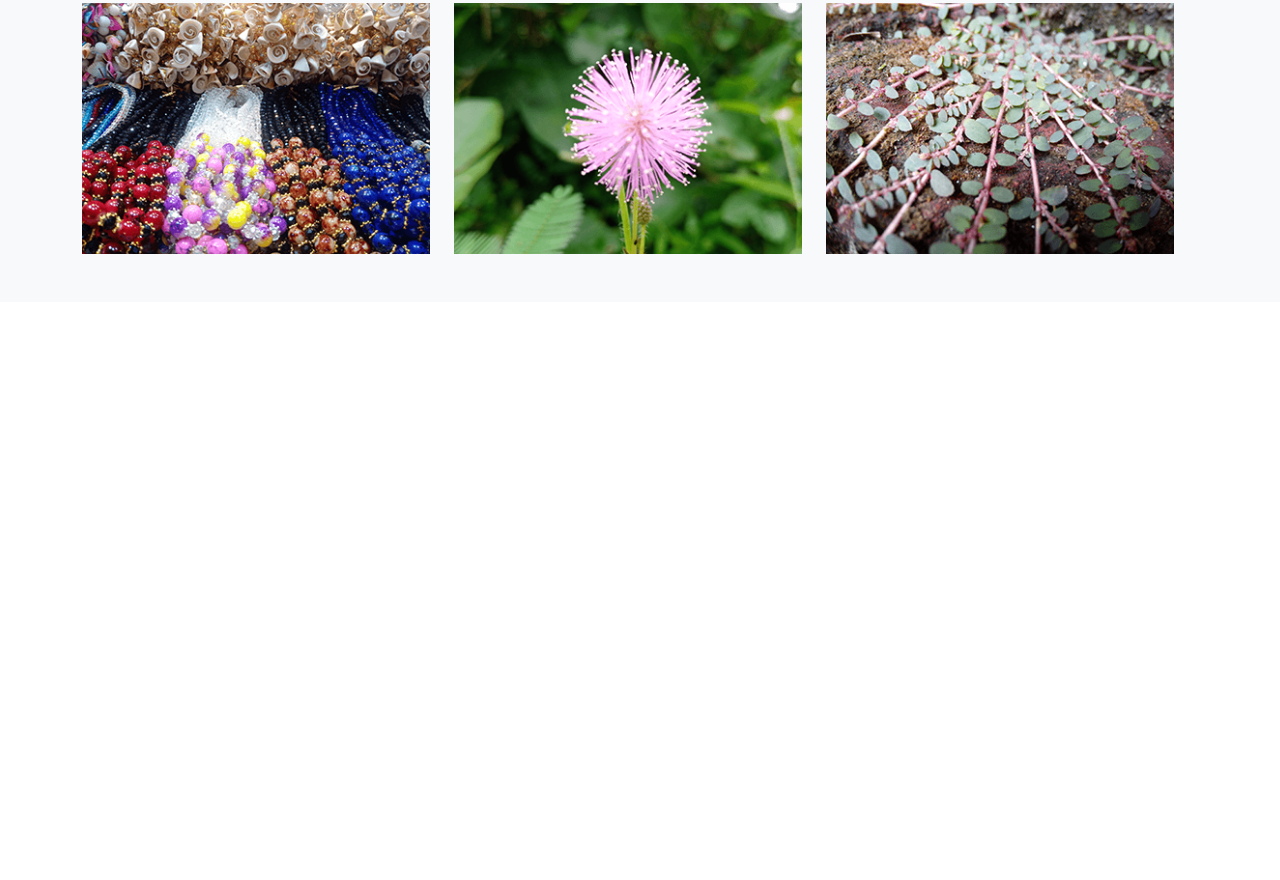
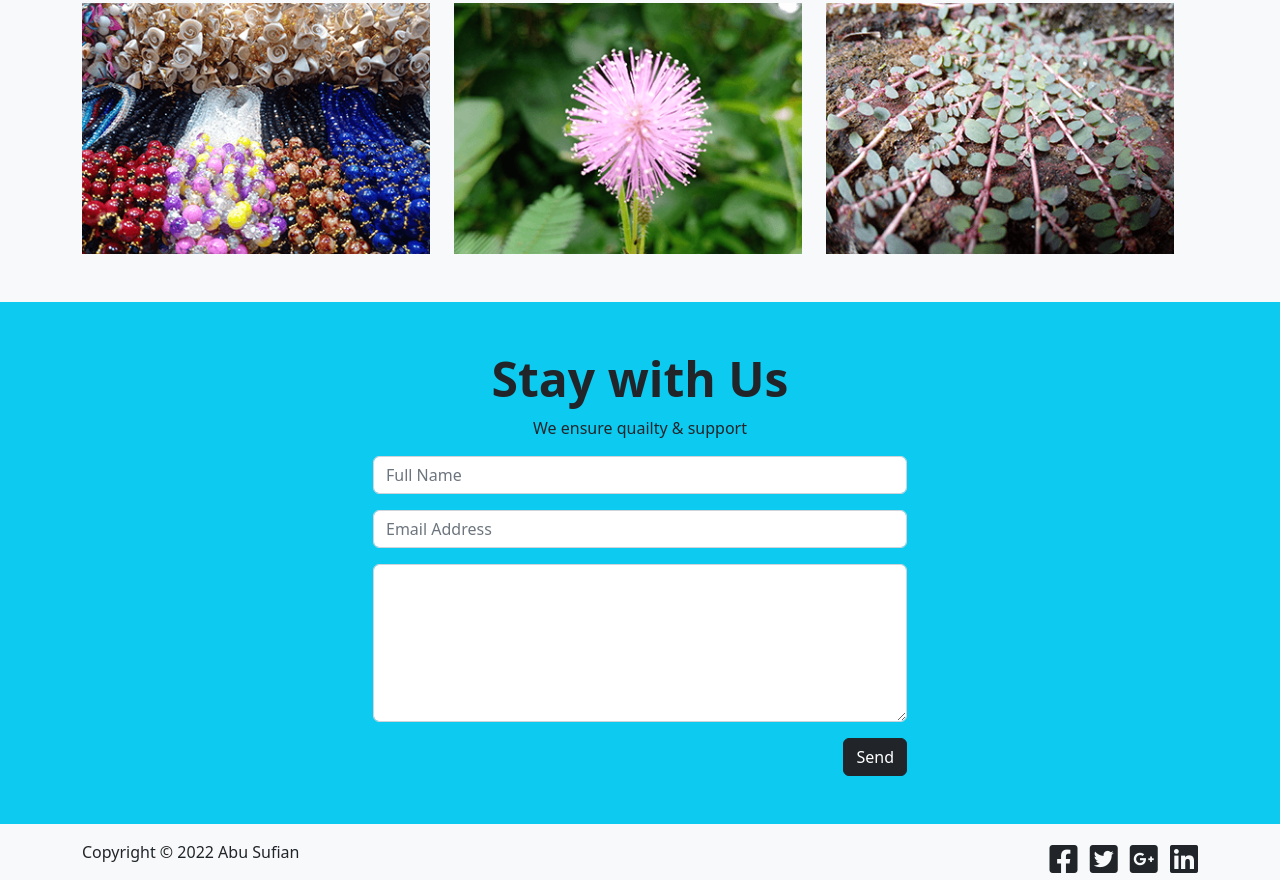
Before and after one commit to Sufian-Mondal/Strict-Practice, a plain HTML site: page index.html in a window 1280 px wide. Shown: the part 1660-2540 px from the top of the page. Before the commit the page ends 1962 px from the top, so only its background shows below. Drawn offline with nearby package versions, Linux system fonts and the light colour scheme.

Commit message:
final touch dekstop first

```diff
--- a/index.html
+++ b/index.html
@@ -17,14 +17,15 @@
     <link
       rel="stylesheet"
       href="https://cdnjs.cloudflare.com/ajax/libs/font-awesome/6.2.1/css/all.min.css"
-      integrity="sha512-MV7K8+y+gLIBoVD59lQIYicR65iaqukzvf/nwasF0nqhPay5w/9lJmVM2hMDcnK1OnMGCdVK+iQrJ7lzPJQd1w=="
+      integrity="sha512-
+        MV7K8+y+gLIBoVD59lQIYicR65iaqukzvf/nwasF0nqhPay5w/9lJmVM2hMDcnK1OnMGCdVK+iQrJ7lzPJQd1w=="
       crossorigin="anonymous"
       referrerpolicy="no-referrer"
     />
   </head>
   <body>
     <!-- header design start -->
-    <header>
+    <header class="bg-light">
       <div class="container">
         <nav class="navbar navbar-expand-lg navbar-light">
           <a class="navbar-brand" href="#"
@@ -149,7 +150,7 @@
               <h3>Showcase your work like a pro.</h3>
               <p>Contact me if you like my work</p>
             </div>
-            <div class="row d-flex flex-wrap">
+            <div class="row d-flex">
               <div class="col-lg-4">
                 <div class="inner-img mb-3">
                   <img src="./images/1.png" alt="img" />
@@ -185,7 +186,61 @@
         </div>
       </section>
       <!-- showcase design ends -->
+      <!-- form design start -->
+      <section class="form-main pt-5 pb-5 bg-info">
+        <div class="container">
+          <div class="row">
+            <div class="col-6 text-center m-auto">
+              <div class="heading-form text-center">
+                <h3 class="display-5 fw-bold">Stay with Us</h3>
+                <p>We ensure quailty & support</p>
+              </div>
+            </div>
+          </div>
+          <div class="row justify-content-center m-auto">
+            <div class="col-6">
+              <form action="">
+                <input
+                  type="text"
+                  placeholder="Full Name"
+                  class="form-control mb-3"
+                />
+                <input
+                  type="text"
+                  placeholder="Email Address"
+                  class="form-control"
+                />
+                <textarea class="form-control mt-3" rows="6"></textarea>
+                <div class="text-end">
+                  <button class="btn btn-dark float-right mt-3">Send</button>
+                </div>
+              </form>
+            </div>
+          </div>
+        </div>
+      </section>
+      <!-- form design ends -->
     </main>
-    <footer></footer>
+    <!-- footer start -->
+    <footer>
+      <section class="main-footer pt-3 bg-light">
+        <div class="container">
+          <div class="row">
+            <div
+              class="col-lg-12 d-flex justify-content-between align-items-center text-center"
+            >
+              <p>Copyright © 2022 Abu Sufian</p>
+              <div class="logos align-items-center">
+                <i class="fa-brands fa-square-facebook fa-2x me-2"></i>
+                <i class="fa-brands fa-square-twitter fa-2x me-2"></i>
+                <i class="fa-brands fa-square-google-plus fa-2x me-2"></i>
+                <i class="fa-brands fa-linkedin fa-2x"></i>
+              </div>
+            </div>
+          </div>
+        </div>
+      </section>
+    </footer>
+    <!-- footer ends -->
   </body>
 </html>
```
